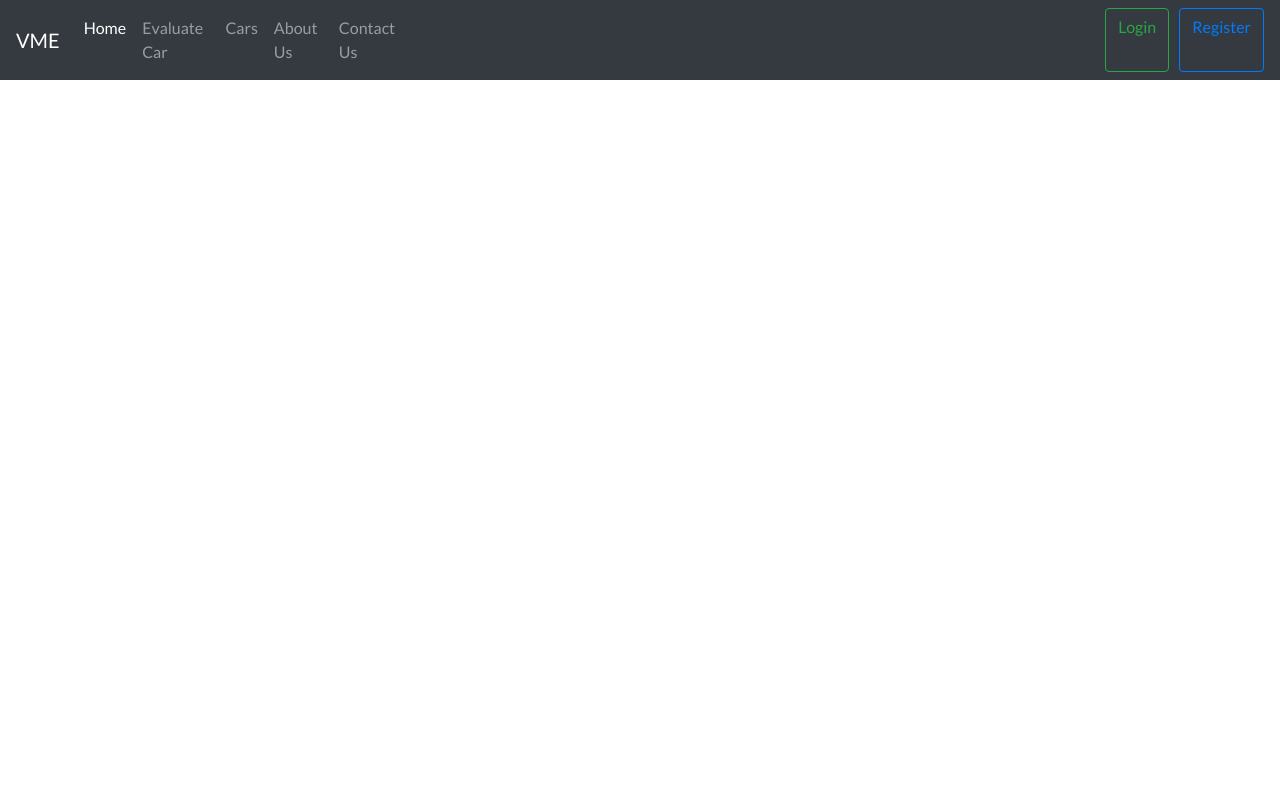
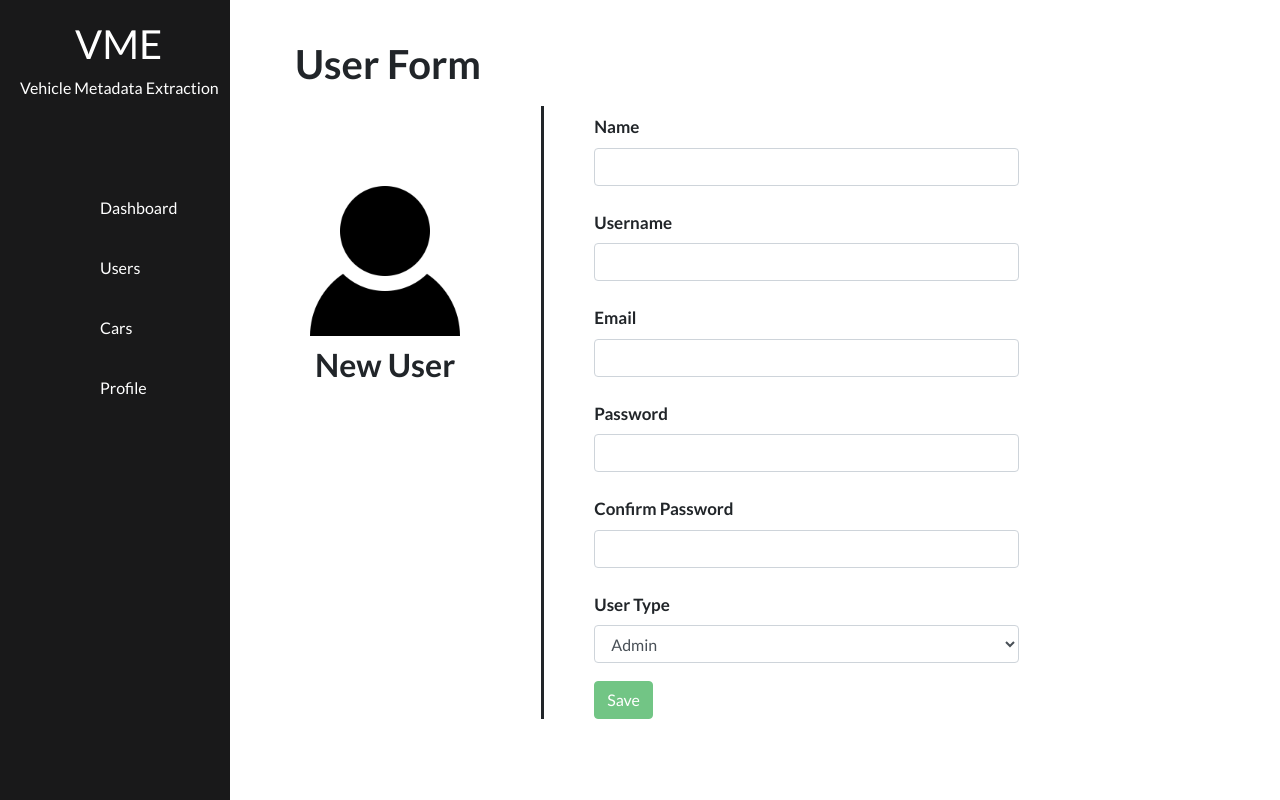
Before and after one commit to mustafasheikh1/VME, a React (Create React App) app: page /users/new in a window 1280 px wide. Before the commit this address led to /users/not-found. Built offline with nearby package versions, Linux system fonts and the light colour scheme; the HTML template or start-up script is replaced by a standard one.

Commit message:
Selection rendered

```diff
--- a/src/App.js
+++ b/src/App.js
@@ -27,7 +27,7 @@ import "./App.css";
 
 class App extends Component {
   state = {
-    admin: false,
+    admin: true,
     user: true,
   };
   render() {
--- a/src/components/common/select.jsx
+++ b/src/components/common/select.jsx
@@ -3,10 +3,12 @@ import React from "react";
 const Select = ({ name, label, options, error, ...rest }) => {
   return (
     <div className="form-group">
-      <label htmlFor={name}>{label}</label>
+      <label htmlFor={name} style={{ fontSize: "17px" }}>
+        <b>{label}</b>
+      </label>
       <select name={name} id={name} {...rest} className="form-control">
         {options.map((option) => (
-          <option key={option._id} value={option._id}>
+          <option key={option.id} value={option.id}>
             {option.name}
           </option>
         ))}
--- a/src/components/userForm.jsx
+++ b/src/components/userForm.jsx
@@ -9,9 +9,11 @@ class UserForm extends Form {
       name: "",
       username: "",
       email: "",
+      adminTypeId: "",
     },
     editable: false,
     errors: {},
+    adminTypes: [],
   };
 
   schema = {
@@ -21,6 +23,7 @@ class UserForm extends Form {
     email: Joi.string().email().required().label("Email"),
     confirmPassword: Joi.string().label("Confirm Password"),
     password: Joi.string().min(6).label("Password"),
+    adminTypeId: Joi.string().required().label("Admin Type"),
   };
 
   async populateUser() {
@@ -42,7 +45,17 @@ class UserForm extends Form {
     }
   }
 
+  getAdminTypes() {
+    const adminTypes = [
+      { id: "1", name: "Admin" },
+      { id: "2", name: "non-Admin" },
+    ];
+    return adminTypes;
+  }
+
   async componentDidMount() {
+    const adminTypes = this.getAdminTypes();
+    this.setState({ adminTypes });
     if (this.props.match.params.id === "new") {
       const editable = true;
       this.setState({ editable });
@@ -55,6 +68,7 @@ class UserForm extends Form {
       name: user.name,
       username: user.username,
       email: user.email,
+      userTypeId: user.userTypeId,
     };
   }
 
@@ -85,7 +99,7 @@ class UserForm extends Form {
     return (
       <React.Fragment>
         <div className="container">
-          <h1 style={{ paddingTop: "40px" }}>
+          <h1 style={{ paddingTop: "40px", paddingLeft: "50px" }}>
             <strong>User Form</strong>
           </h1>
           {this.state.error && (
@@ -151,7 +165,11 @@ class UserForm extends Form {
             {editable && (
               <div
                 className="col-sm-6"
-                style={{ borderLeft: "solid", paddingLeft: "50px" }}
+                style={{
+                  borderLeft: "solid",
+                  paddingLeft: "50px",
+                  marginBottom: "50px",
+                }}
               >
                 <form onSubmit={this.handleSubmit}>
                   {this.renderInput("name", "Name")}
@@ -166,6 +184,11 @@ class UserForm extends Form {
                         "password"
                       )}
                     </React.Fragment>
+                  )}
+                  {this.renderSelect(
+                    "adminTypeId",
+                    "User Type",
+                    this.state.adminTypes
                   )}
                   {this.renderButton("Save")}
                 </form>
```
